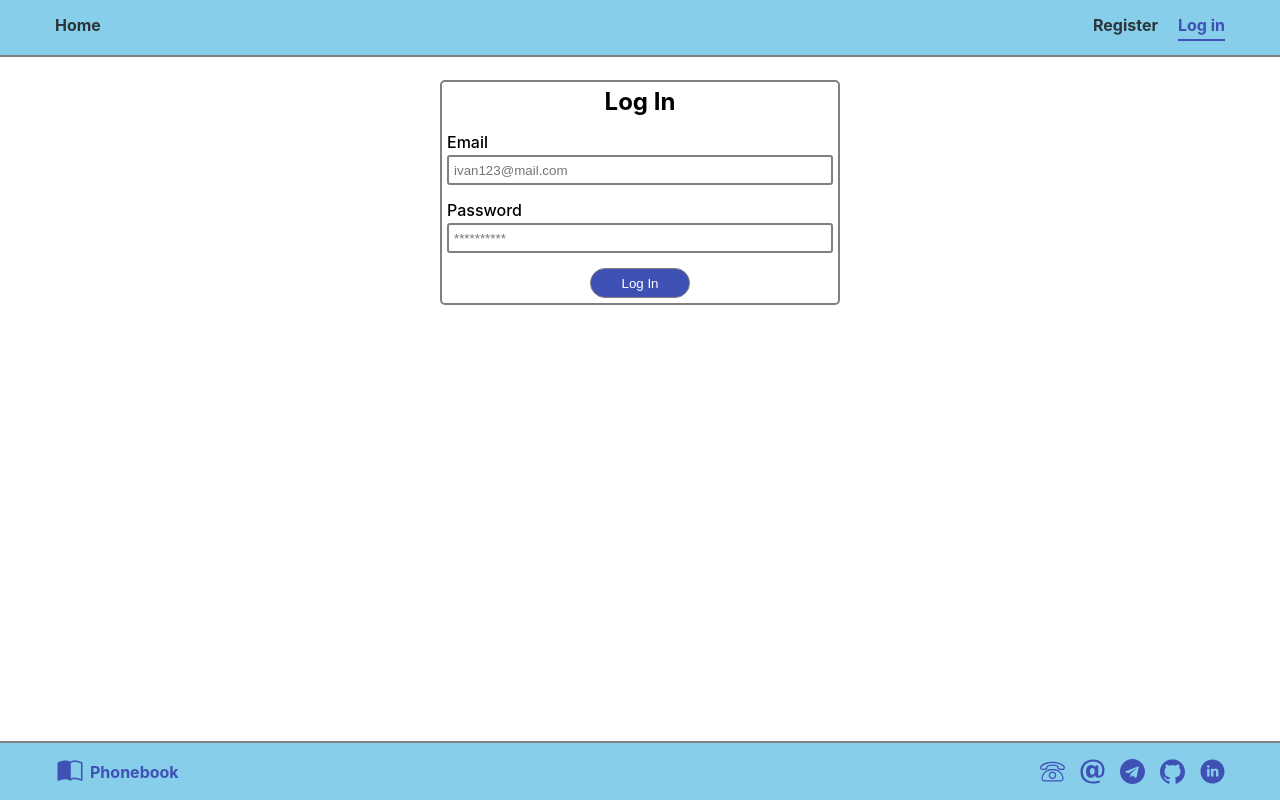
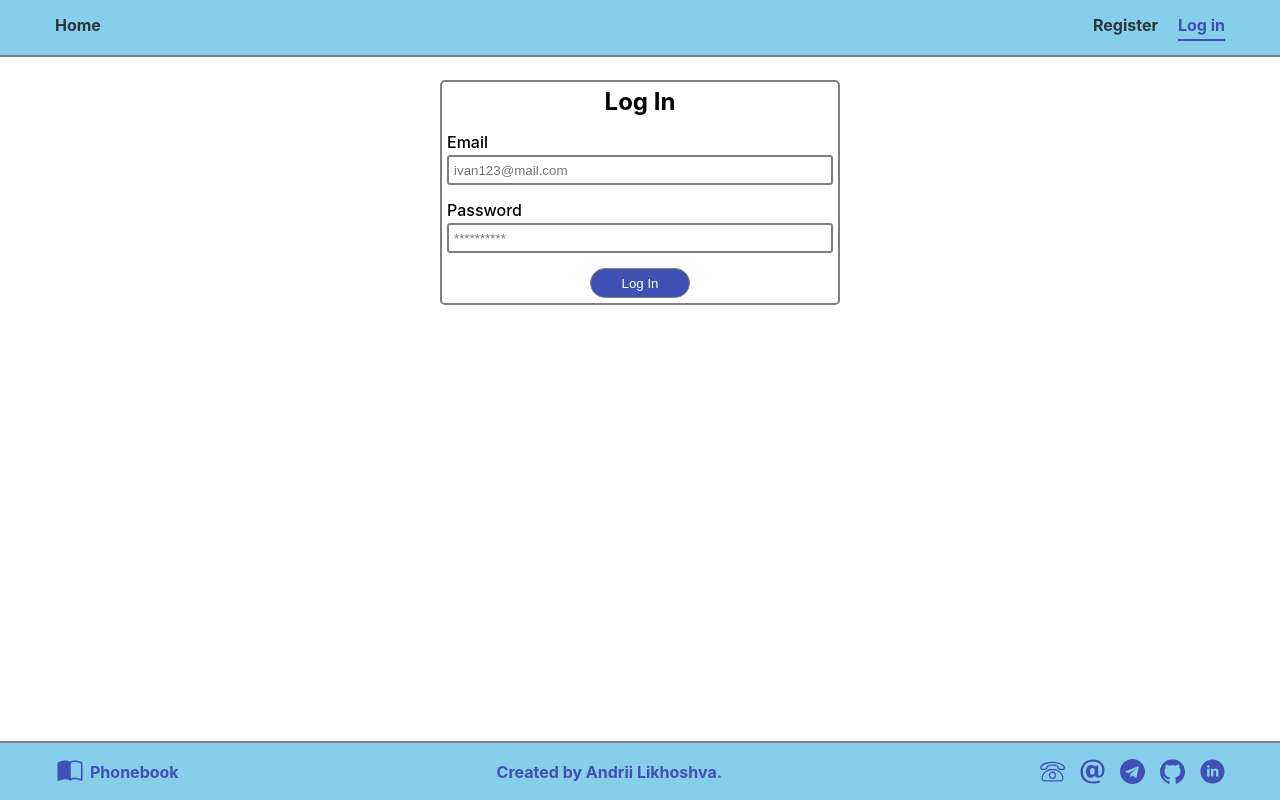
Before and after one commit to Andriy-Lik/goit-react-hw-08-phonebook, a React (Create React App) app: page /goit-react-hw-08-phonebook/login in a window 1280 px wide. Built offline with nearby package versions, Linux system fonts and the light colour scheme.

Commit message:
Added text in Footer.js, added styles

```diff
--- a/src/components/Footer/Footer.js
+++ b/src/components/Footer/Footer.js
@@ -14,9 +14,13 @@ const Footer = () => {
             <Section>
                 <div className={css.footerContainer}>
 
-                    <p className={css.footerText}>
-                        <BsBookHalf className={css.footerIconBook} />
+                    <p className={css.footerIconBox}>
+                        <BsBookHalf className={css.footerBookIcon} />
                         Phonebook
+                    </p>
+
+                    <p className={css.footerTextBox}>
+                        Created by Andrii Likhoshva.
                     </p>
 
                     <ul className={css.footerList}>
--- a/src/components/Footer/Footer.module.css
+++ b/src/components/Footer/Footer.module.css
@@ -36,7 +36,7 @@
     width: 1200px;
 } */
 
-.footerText {
+.footerIconBox {
     display: flex;
     gap: 5px;
     align-items: center;
@@ -44,14 +44,25 @@
     color: #3f51b5;
 
     @media screen and (max-width: 767px) {
-        margin-bottom: 16px;
+        margin-bottom: 10px;
     }
 }
 
-.footerIconBook {
+.footerBookIcon {
     width: 30px;
     height: 25px;
     color: #3f51b5;
+}
+
+.footerTextBox {
+    display: flex;
+    align-items: center;
+    font-weight: 700;
+    color: #3f51b5;
+
+    @media screen and (max-width: 767px) {
+        margin-bottom: 10px;
+    }
 }
 
 .footerList {
```
